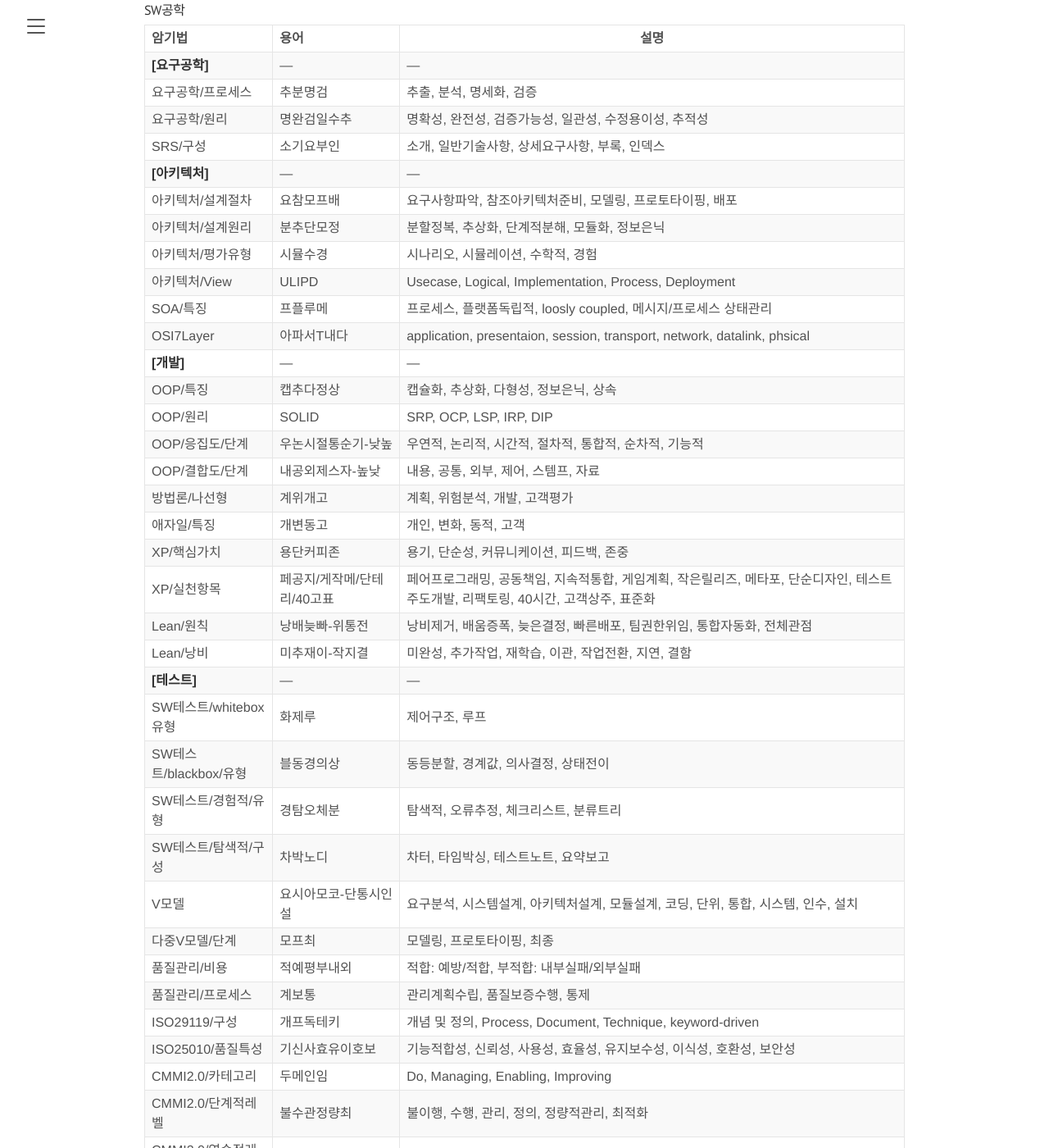
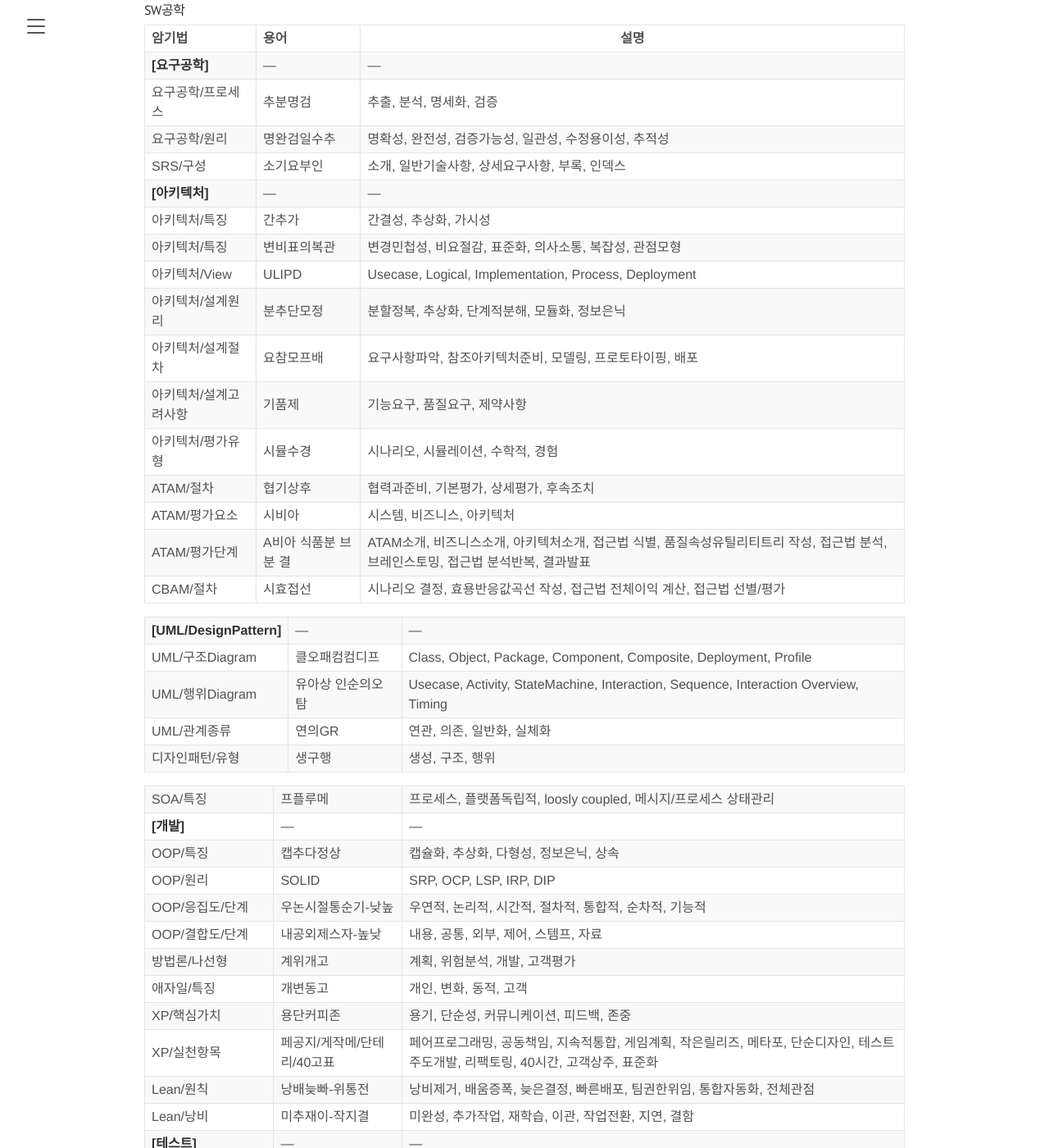
Before and after one commit to croot-git/croot-git.github.io, a Jekyll site: the page built from page-memorization.md, in a window 1280 px wide and 1400 px high, scrolled down 1230 px. Shown: the whole window at 82% size. Built offline with Jekyll 4.4.1, drawn with Linux system fonts in a browser that asks for light colours; some of the changed text lies outside the part shown.

Commit message:
암기법 츄가
Signed-off-by: GeunHo Choi <geunho7.choi@partner.samsung.com>

```diff
--- a/page-memorization.md
+++ b/page-memorization.md
@@ -55,12 +55,25 @@ tags: 암기
 | 요구공학/원리 | 명완검일수추 | 명확성, 완전성, 검증가능성, 일관성, 수정용이성, 추적성 |
 | SRS/구성 | 소기요부인 | 소개, 일반기술사항, 상세요구사항, 부록, 인덱스 |
 | **[아키텍처]** | --- | --- |
+| 아키텍처/특징 | 간추가 | 간결성, 추상화, 가시성 |
+| 아키텍처/특징 | 변비표의복관 | 변경민첩성, 비요절감, 표준화, 의사소통, 복잡성, 관점모형 |
+| 아키텍처/View | ULIPD | Usecase, Logical, Implementation, Process, Deployment |
+| 아키텍처/설계원리 | 분추단모정 | 분할정복, 추상화, 단계적분해, 모듈화, 정보은닉 |
 | 아키텍처/설계절차 | 요참모프배 | 요구사항파악, 참조아키텍처준비, 모델링, 프로토타이핑, 배포 |
-| 아키텍처/설계원리 | 분추단모정 | 분할정복, 추상화, 단계적분해, 모듈화, 정보은닉 |
+| 아키텍처/설계고려사항 | 기품제 | 기능요구, 품질요구, 제약사항 |
 | 아키텍처/평가유형 | 시뮬수경 | 시나리오, 시뮬레이션, 수학적, 경험 |
-| 아키텍처/View | ULIPD | Usecase, Logical, Implementation, Process, Deployment |
+| ATAM/절차 | 협기상후 | 협력과준비, 기본평가, 상세평가, 후속조치 |
+| ATAM/평가요소 | 시비아 | 시스템, 비즈니스, 아키텍처 |
+| ATAM/평가단계 | A비아 식품분 브분 결 | ATAM소개, 비즈니스소개, 아키텍처소개, 접근법 식별, 품질속성유틸리티트리 작성, 접근법 분석, 브레인스토밍, 접근법 분석반복, 결과발표 |
+| CBAM/절차 | 시효접선 | 시나리오 결정, 효용반응값곡선 작성, 접근법 전체이익 계산, 접근법 선별/평가 |
+
+| **[UML/DesignPattern]** | --- | --- |
+| UML/구조Diagram | 클오패컴컴디프 | Class, Object, Package, Component, Composite, Deployment, Profile |
+| UML/행위Diagram | 유아상 인순의오탐 | Usecase, Activity, StateMachine, Interaction, Sequence, Interaction Overview, Timing  |
+| UML/관계종류 | 연의GR | 연관, 의존, 일반화, 실체화 |
+| 디자인패턴/유형 | 생구행 | 생성, 구조, 행위 |
+
 | SOA/특징 | 프플루메 | 프로세스, 플랫폼독립적, loosly coupled, 메시지/프로세스 상태관리 |
-| OSI7Layer | 아파서T내다 | application, presentaion, session, transport, network, datalink, phsical |
 | **[개발]** | --- | --- |
 | OOP/특징 | 캡추다정상 | 캡슐화, 추상화, 다형성, 정보은닉, 상속 |
 | OOP/원리 | SOLID | SRP, OCP, LSP, IRP, DIP |
@@ -118,3 +131,10 @@ tags: 암기
 | NoSQL/특징 | BASE | 기본적 가용성(Basically Availability), 상태 변경성(Soft State), 결과적 일관성(Eventually consistency)  |
 | 데이터품질관리/지표 | 유정일-활유접적보 | 유효성(정확성,일관성), 활용성(유용성,접근성,적시성,보안성) |
 | DQM3/성숙수준 | 도정통량최 | 도입, 정형화, 통합화, 정량화, 최적화 |
+
+#### Network
+
+| 암기법 | 용어 | 설명 |
+|:-----|:-----|-----|
+| **[Network]** | --- | --- |
+| OSI7Layer | 아파서T내다 | application, presentaion, session, transport, network, datalink, phsical |
```
